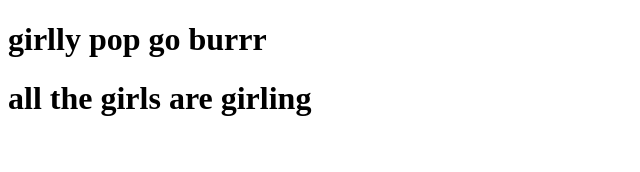
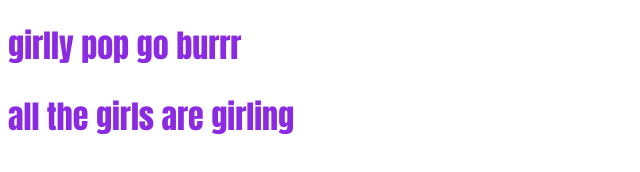
Before and after one commit to kayla-drake2008/gamesite, a plain HTML site: page index.html in a window 1280 px wide. Shown: the whole page, without its empty margins (0-640 px from the left). Drawn offline with Linux system fonts and the light colour scheme.

Commit message:
10/14 at 9:30

```diff
--- a/index.html
+++ b/index.html
@@ -4,6 +4,7 @@
     <meta charset="UTF-8">
     <meta name="viewport" content="width=device-width, initial-scale=1.0">
     <title>Document</title>
+    <link rel="stylesheet" href="images/style.css"
 </head>
 <body>
     <h1>girlly pop go burrr</h1>
```
